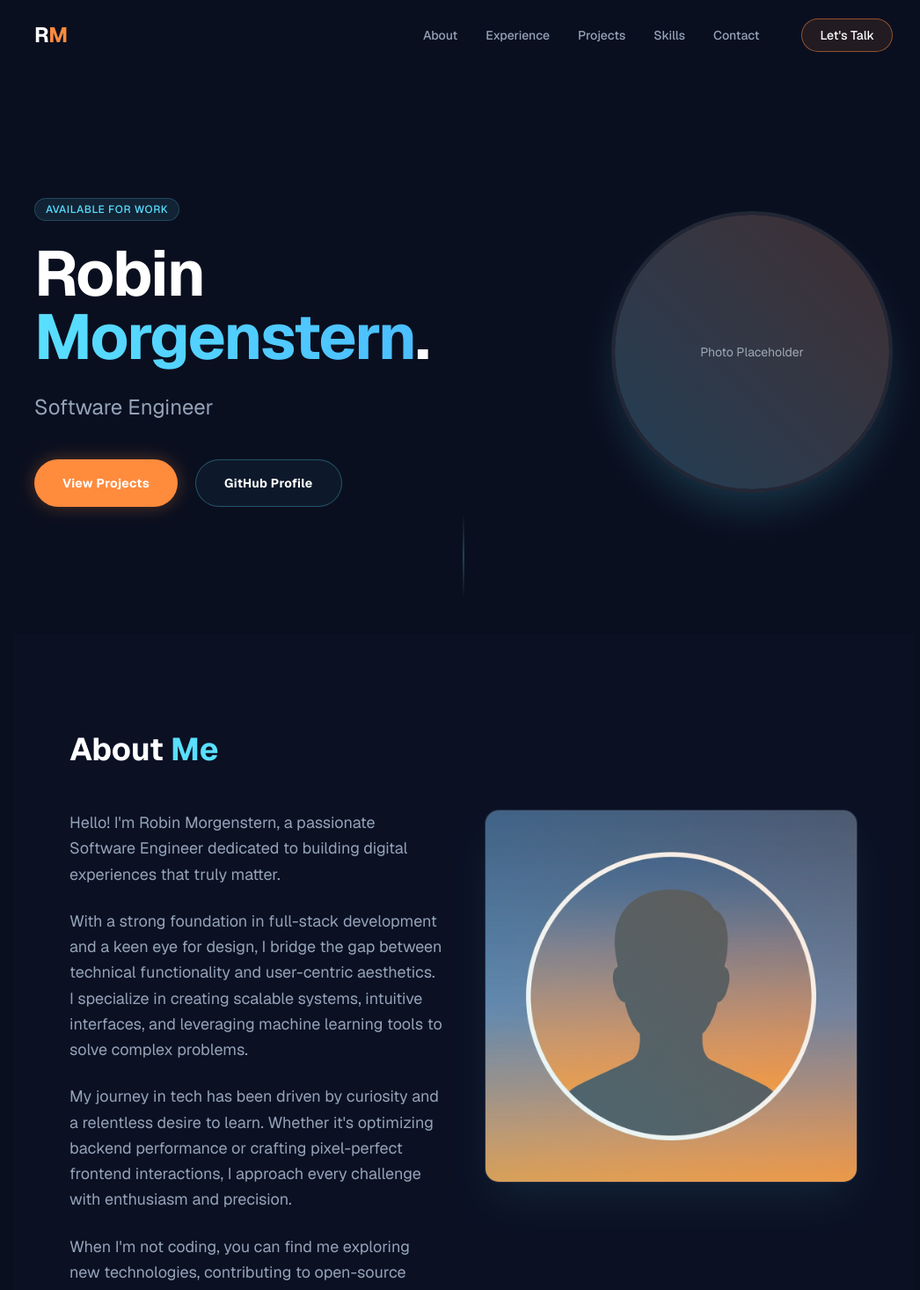
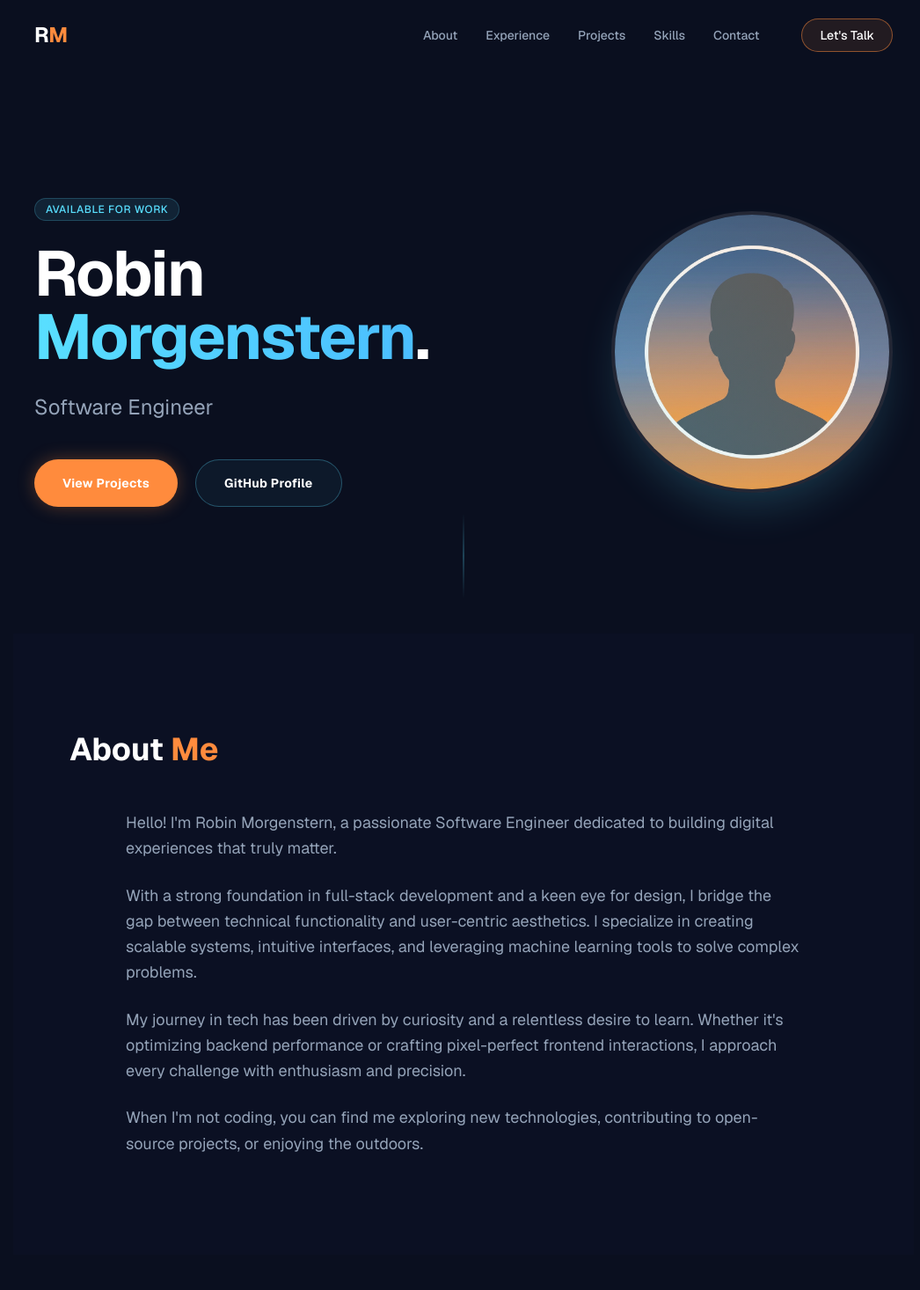
Before and after one commit to Dramiley/PortfolioWebsite, a Next.js app in the folder app/: page / in a window 1280 px wide. Shown: the top 1466 px of the page at 88% size, without its empty margins (113-1159 px from the left). Built offline with nearby package versions, Linux system fonts and the light colour scheme.

Commit message:
update design

```diff
--- a/app/src/components/About.tsx
+++ b/app/src/components/About.tsx
@@ -3,7 +3,6 @@
 import { aboutContent } from '@/data/about';
 import { Section } from './Section';
 import { motion } from 'framer-motion';
-import Image from 'next/image';
 
 export const About = () => {
     return (
@@ -16,11 +15,10 @@ export const About = () => {
                 className="max-w-4xl mx-auto"
             >
                 <h2 className="text-3xl md:text-4xl font-bold mb-12 text-white">
-                    {aboutContent.title.split(' ')[0]} <span className="text-neon-blue">{aboutContent.title.split(' ').slice(1).join(' ')}</span>
+                    {aboutContent.title.split(' ')[0]} <span className="text-primary">{aboutContent.title.split(' ').slice(1).join(' ')}</span>
                 </h2>
 
-                <div className="grid grid-cols-1 md:grid-cols-2 gap-12 items-start">
-                    <div className="space-y-6 text-lg text-foreground-muted leading-relaxed">
+                <div className="space-y-6 text-lg text-foreground-muted leading-relaxed max-w-3xl mx-auto">
                     {aboutContent.bio.map((paragraph, index) => (
                         <motion.p
                             key={index}
@@ -33,29 +31,6 @@ export const About = () => {
                         </motion.p>
                     ))}
                 </div>
-
-                    <motion.div
-                        initial={{ opacity: 0, scale: 0.95 }}
-                        whileInView={{ opacity: 1, scale: 1 }}
-                        viewport={{ once: true }}
-                        transition={{ duration: 0.6, delay: 0.2 }}
-                        className="relative"
-                    >
-                        <div className="aspect-square rounded-2xl overflow-hidden border border-white/10 shadow-2xl shadow-neon-blue/10 bg-background-secondary relative group">
-                            <div className="absolute inset-0 bg-gradient-to-tr from-neon-blue/20 to-primary/20 group-hover:opacity-0 transition-opacity duration-500 z-10" />
-                            <Image
-                                src="/images/profile.jpg"
-                                alt="Robin Morgenstern"
-                                fill
-                                className="object-cover"
-                                priority
-                            />
-                        </div>
-                        {/* Decorative elements */}
-                        <div className="absolute -top-5 -right-5 w-24 h-24 bg-neon-blue/10 rounded-full blur-2xl -z-10" />
-                        <div className="absolute -bottom-5 -left-5 w-32 h-32 bg-primary/10 rounded-full blur-2xl -z-10" />
-                    </motion.div>
-                </div>
             </motion.div>
         </Section>
     );
--- a/app/src/components/Hero.tsx
+++ b/app/src/components/Hero.tsx
@@ -3,6 +3,7 @@
 import { siteConfig } from '@/data/config';
 import { Section } from './Section';
 import { motion } from 'framer-motion';
+import Image from 'next/image';
 
 export const Hero = () => {
     return (
@@ -58,11 +59,14 @@ export const Hero = () => {
                     className="relative flex justify-center md:justify-end"
                 >
                     <div className="relative w-64 h-64 md:w-80 md:h-80 rounded-full overflow-hidden border-4 border-white/10 shadow-2xl shadow-neon-blue/20 group">
-                        <div className="absolute inset-0 bg-gradient-to-tr from-neon-blue/20 to-primary/20 group-hover:opacity-0 transition-opacity duration-500" />
-                        {/* Placeholder for user photo */}
-                        <div className="w-full h-full bg-background-secondary flex items-center justify-center text-foreground-muted">
-                            <span className="text-sm">Photo Placeholder</span>
-                        </div>
+                        <div className="absolute inset-0 bg-gradient-to-tr from-neon-blue/20 to-primary/20 group-hover:opacity-0 transition-opacity duration-500 z-10" />
+                        <Image
+                            src="/images/profile.jpg"
+                            alt="Robin Morgenstern"
+                            fill
+                            className="object-cover"
+                            priority
+                        />
                     </div>
                     {/* Decorative circle behind */}
                     <div className="absolute inset-0 -z-10 bg-gradient-to-tr from-neon-blue/20 to-primary/20 rounded-full blur-2xl transform scale-110" />
--- a/app/src/components/Skills.tsx
+++ b/app/src/components/Skills.tsx
@@ -40,7 +40,7 @@ export const Skills = () => {
                 transition={{ duration: 0.6 }}
             >
                 <h2 className="text-3xl md:text-4xl font-bold mb-12 text-white">
-                    Technical <span className="text-neon-blue">Arsenal</span>
+                    My <span className="text-primary">Skills</span>
                 </h2>
             </motion.div>
 
--- a/app/src/data/skills.ts
+++ b/app/src/data/skills.ts
@@ -1,9 +1,9 @@
 import { Skill } from '@/types';
 
 export const skills: Skill[] = [
-    { name: 'Python', category: 'backend', proficiency: 90 },
-    { name: 'Tensorflow', category: 'backend', proficiency: 85 },
+    { name: 'Python', category: 'backend', proficiency: 100 },
+    { name: 'Tensorflow', category: 'backend', proficiency: 90 },
     { name: 'Java', category: 'backend', proficiency: 80 },
-    { name: 'Docker', category: 'tools', proficiency: 75 },
-    { name: 'Git', category: 'tools', proficiency: 85 },
+    { name: 'Git', category: 'tools', proficiency: 100 },
+    { name: 'Docker', category: 'tools', proficiency: 90 },
 ];
```
Lines whose indentation alone changed are shown as unchanged.
